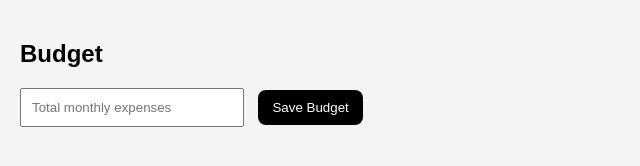
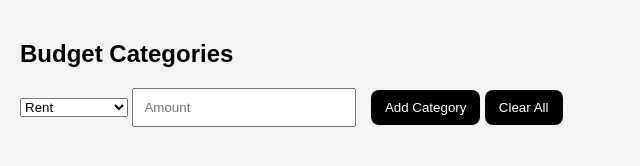
Before and after one commit to Shehu-Muhammad/PennyFlow, a plain HTML site: page screens/budget.html in a window 1280 px wide. Shown: the whole page, without its empty margins (0-640 px from the left). Drawn offline with Linux system fonts and the light colour scheme.

Commit message:
updated budget.html to have category-based budgets (food, rent, etc)

```diff
--- a/screens/budget.html
+++ b/screens/budget.html
@@ -6,19 +6,69 @@
 </head>
 <body>
 
-<h2>Budget</h2>
+<h2>Budget Categories</h2>
 
-<input id="budgetInput" type="number" placeholder="Total monthly expenses">
-<button onclick="saveBudget()">Save Budget</button>
+<div id="budgetList"></div>
+
+<select id="category">
+  <option>Rent</option>
+  <option>Food</option>
+  <option>Transportation</option>
+  <option>Subscriptions</option>
+  <option>Savings</option>
+  <option>Entertainment</option>
+</select>
+
+<input id="budgetAmount" type="number" placeholder="Amount">
+<button onclick="addCategory()">Add Category</button>
+
+<button onclick="clearBudget()">Clear All</button>
 
 <script src="../app.js"></script>
 <script>
-  function saveBudget() {
-    const value = parseFloat(document.getElementById("budgetInput").value) || 0;
-    saveData("budget", { totalExpenses: value });
-    alert("Budget saved!");
+  function renderBudget() {
+    const data = loadData("budget", []);
+    const list = document.getElementById("budgetList");
+    list.innerHTML = "";
+
+    data.forEach((item, index) => {
+      const div = document.createElement("div");
+      div.className = "row";
+      div.innerHTML = `
+        ${item.category}: $${item.amount}
+        <button onclick="removeBudget(${index})">X</button>
+      `;
+      list.appendChild(div);
+    });
   }
+
+  function addCategory() {
+    const cat = category.value;
+    const amt = parseFloat(budgetAmount.value);
+    if (!amt) return;
+
+    const budget = loadData("budget", []);
+    budget.push({ category: cat, amount: amt });
+    saveData("budget", budget);
+
+    renderBudget();
+  }
+
+  function removeBudget(i) {
+    const budget = loadData("budget", []);
+    budget.splice(i, 1);
+    saveData("budget", budget);
+    renderBudget();
+  }
+
+  function clearBudget() {
+    saveData("budget", []);
+    renderBudget();
+  }
+
+  renderBudget();
 </script>
+
 
 </body>
 </html>
```
